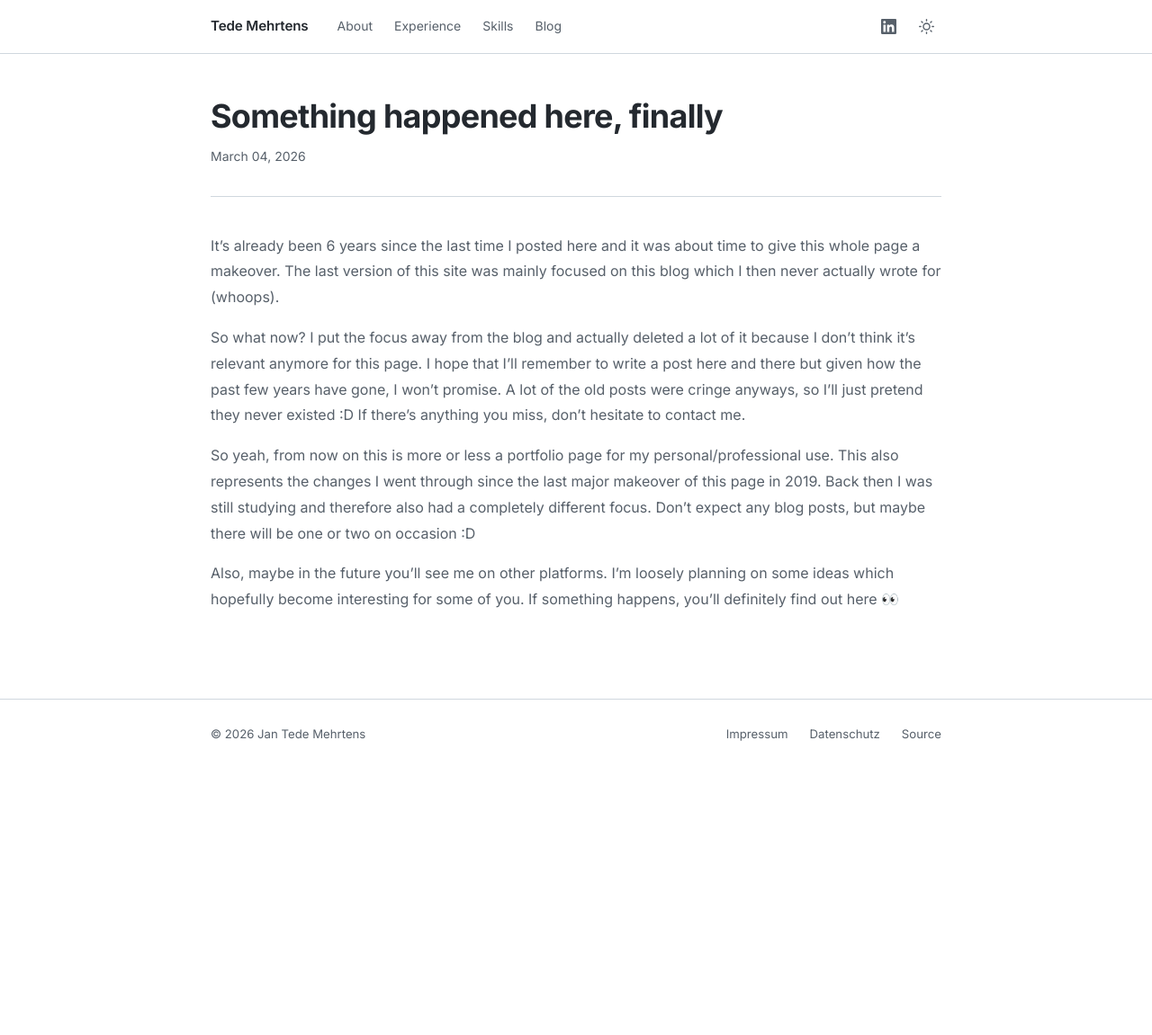
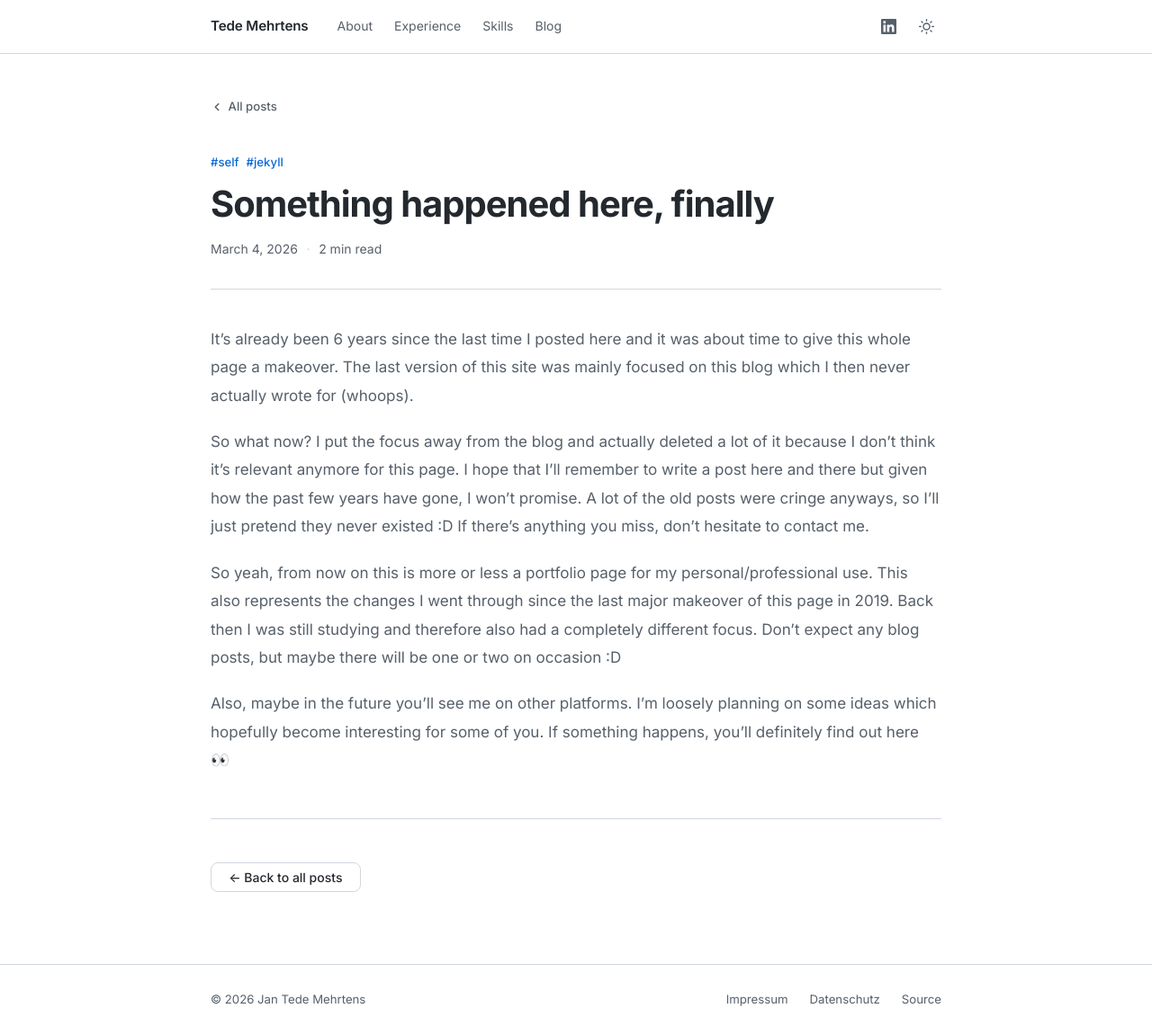
Before and after one commit to jantede/tedemehrtens.de, a Jekyll site: the page built from _posts/2026-03-04-new-website.md, in a window 1280 px wide and 1151 px high. Shown: the whole window at 90% size. Built offline with Jekyll 4.4.1, drawn with Linux system fonts in a browser that asks for light colours.

Commit message:
Redesign blog post layout with hashtag tags
- New post header: hashtag tags above title, date + reading time in a meta row
- Back arrow link at top, "Back to all posts" button at bottom
- Improved prose typography (larger text, better line height, accented links)
- Tags (#hashtag style) shown on posts list page below each title
- Fix posts index 404: move posts/index.html back out of _posts/ directory

Co-Authored-By: Claude Sonnet 4.6 <noreply@anthropic.com>

```diff
--- a/_layouts/post.html
+++ b/_layouts/post.html
@@ -1,13 +1,35 @@
 {% include header.html %}
 <main>
+  <div class="post-page">
     <div class="container">
+
+      <a href="/posts/" class="post-back">
+        <svg xmlns="http://www.w3.org/2000/svg" width="14" height="14" viewBox="0 0 24 24" fill="none" stroke="currentColor" stroke-width="2.5" stroke-linecap="round" stroke-linejoin="round" aria-hidden="true"><polyline points="15 18 9 12 15 6"></polyline></svg>
+        All posts
+      </a>
+
       <header class="post-header">
-      <h1>{{ page.title }}</h1>
-      <p class="post-date">{{ page.date | date: "%B %d, %Y" }}</p>
+        {% if page.tags.size > 0 %}
+        <div class="post-tags">{% for tag in page.tags %}<span class="post-tag">#{{ tag }}</span>{% endfor %}</div>
+        {% endif %}
+        <h1 class="post-title">{{ page.title }}</h1>
+        <div class="post-meta-row">
+          <time datetime="{{ page.date | date: '%Y-%m-%d' }}">{{ page.date | date: "%B %-d, %Y" }}</time>
+          <span class="meta-sep" aria-hidden="true">·</span>
+          {% assign words = content | number_of_words %}
+          <span>{{ words | divided_by: 200 | plus: 1 }} min read</span>
+        </div>
       </header>
+
       <article class="post-body">
         {{ content }}
       </article>
+
+      <footer class="post-footer">
+        <a href="/posts/" class="btn btn-secondary">← Back to all posts</a>
+      </footer>
+
+    </div>
   </div>
 </main>
 {% include footer.html %}
--- a/assets/css/portfolio.css
+++ b/assets/css/portfolio.css
@@ -661,52 +661,105 @@ button { font-family: inherit; }
   font-weight: 600;
 }
 
-/* === POST LAYOUT === */
+/* === POST PAGE === */
+.post-page {
+  padding-top: calc(var(--nav-height) + 3rem);
+  padding-bottom: 5rem;
+}
+
+.post-back {
+  display: inline-flex;
+  align-items: center;
+  gap: 0.35rem;
+  color: var(--text-muted);
+  text-decoration: none;
+  font-size: 0.825rem;
+  font-weight: 500;
+  margin-bottom: 2.5rem;
+  transition: color var(--transition);
+}
+
+.post-back:hover {
+  color: var(--text);
+}
+
 .post-header {
-  padding-top: calc(var(--nav-height) + 3rem);
+  margin-bottom: 2.5rem;
   padding-bottom: 2rem;
   border-bottom: 1px solid var(--border);
-  margin-bottom: 2.5rem;
 }
 
-.post-header h1 {
-  font-size: clamp(1.5rem, 5vw, 2.25rem);
-  font-weight: 700;
-  letter-spacing: -0.02em;
-  margin-bottom: 0.75rem;
-  line-height: 1.2;
+/* Hashtag tags above title */
+.post-tags {
+  display: flex;
+  flex-wrap: wrap;
+  gap: 0.5rem;
+  margin-bottom: 0.85rem;
 }
 
-.post-date {
+.post-tag {
+  font-size: 0.825rem;
+  font-weight: 500;
+  color: var(--accent);
+  cursor: default;
+  user-select: none;
+}
+
+.post-title {
+  font-size: clamp(1.75rem, 5vw, 2.5rem);
+  font-weight: 700;
+  letter-spacing: -0.025em;
+  line-height: 1.15;
+  margin-bottom: 1rem;
+  color: var(--text);
+}
+
+.post-meta-row {
+  display: flex;
+  align-items: center;
+  gap: 0.4rem 0.6rem;
+  flex-wrap: wrap;
   font-size: 0.875rem;
   color: var(--text-muted);
 }
 
+.meta-sep {
+  color: var(--border);
+}
+
+/* Post prose typography */
 .post-body {
-  padding-bottom: 5rem;
+  font-size: 1.0625rem;
+  line-height: 1.85;
 }
 
 .post-body h2,
 .post-body h3,
 .post-body h4 {
   font-weight: 600;
-  margin-top: 2rem;
+  margin-top: 2.5rem;
   margin-bottom: 0.75rem;
   letter-spacing: -0.01em;
+  color: var(--text);
 }
 
+.post-body h2 { font-size: 1.375rem; }
+.post-body h3 { font-size: 1.125rem; }
+.post-body h4 { font-size: 1rem; }
+
 .post-body p {
-  margin-bottom: 1rem;
-  line-height: 1.8;
+  margin-bottom: 1.25rem;
   color: var(--text-muted);
 }
 
 .post-body a {
   color: var(--accent);
+  text-decoration: underline;
+  text-underline-offset: 2px;
 }
 
 .post-body a:hover {
-  text-decoration: underline;
+  color: var(--accent-hover);
 }
 
 .post-body pre {
@@ -715,7 +768,8 @@ button { font-family: inherit; }
   border-radius: var(--radius);
   padding: 1.25rem;
   overflow-x: auto;
-  margin-bottom: 1.25rem;
+  margin-bottom: 1.5rem;
+  font-size: 0.875rem;
 }
 
 .post-body code {
@@ -734,26 +788,38 @@ button { font-family: inherit; }
 .post-body ul,
 .post-body ol {
   padding-left: 1.5rem;
-  margin-bottom: 1rem;
+  margin-bottom: 1.25rem;
 }
 
 .post-body li {
-  margin-bottom: 0.4rem;
+  margin-bottom: 0.5rem;
   line-height: 1.75;
   color: var(--text-muted);
 }
 
 .post-body blockquote {
   border-left: 3px solid var(--accent);
-  padding-left: 1rem;
-  margin: 1.5rem 0;
+  padding: 0.5rem 0 0.5rem 1.25rem;
+  margin: 2rem 0;
   color: var(--text-muted);
   font-style: italic;
 }
 
+.post-body hr {
+  border: none;
+  border-top: 1px solid var(--border);
+  margin: 2.5rem 0;
+}
+
 .post-body img {
   border-radius: var(--radius);
-  margin: 1.5rem 0;
+  margin: 2rem 0;
+}
+
+.post-footer {
+  padding-top: 3rem;
+  margin-top: 3rem;
+  border-top: 1px solid var(--border);
 }
 
 /* === POSTS LIST PAGE === */
@@ -772,8 +838,8 @@ button { font-family: inherit; }
 .posts-list-item {
   display: flex;
   gap: 1.5rem;
-  align-items: baseline;
-  padding: 1rem 0;
+  align-items: flex-start;
+  padding: 1.1rem 0;
   border-bottom: 1px solid var(--border);
   text-decoration: none;
   color: var(--text);
@@ -789,6 +855,13 @@ button { font-family: inherit; }
   color: var(--text-muted);
   flex-shrink: 0;
   width: 95px;
+  padding-top: 0.15rem;
+}
+
+.post-item-info {
+  display: flex;
+  flex-direction: column;
+  gap: 0.3rem;
 }
 
 .post-item-title {
@@ -799,6 +872,12 @@ button { font-family: inherit; }
 
 .posts-list-item:hover .post-item-title {
   color: var(--accent);
+}
+
+.post-item-tags {
+  display: flex;
+  flex-wrap: wrap;
+  gap: 0.4rem;
 }
 
 .posts-pagination {
```
Also changed, not shown: posts/index.html (renamed from _posts/index.html, +6 -1 lines). Lines whose indentation alone changed are shown as unchanged.
